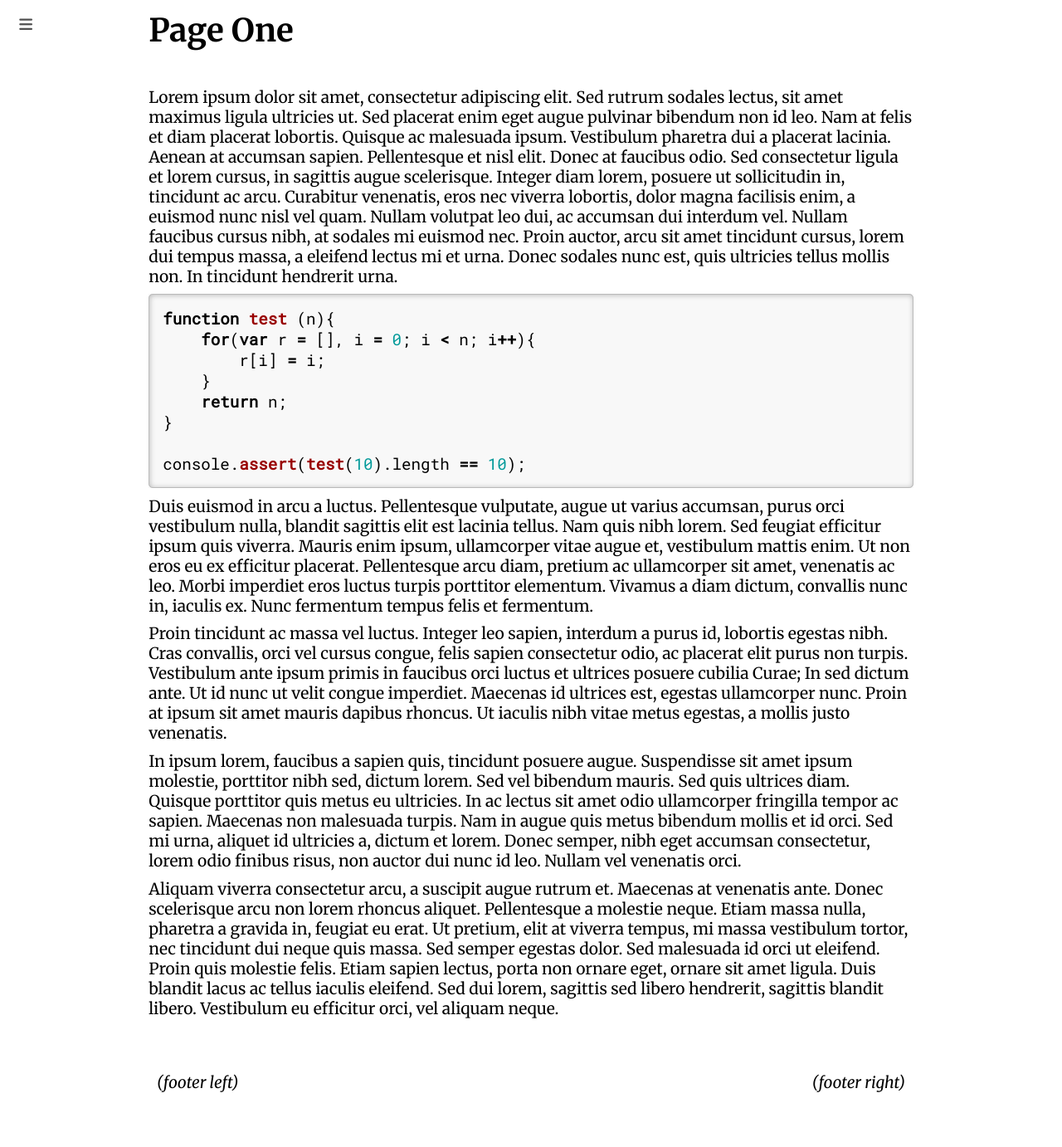
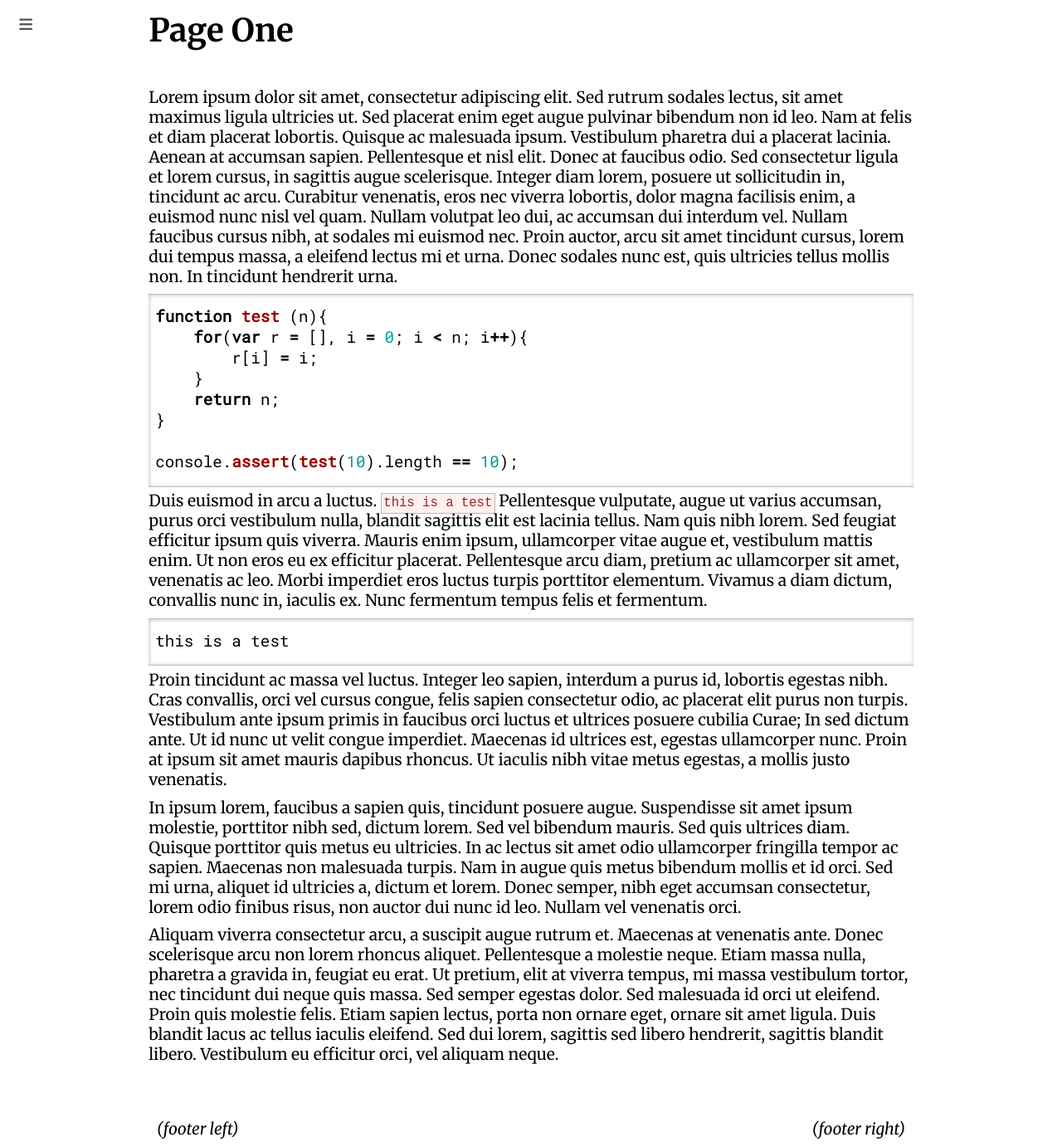
Before and after one commit to samba/jekyll-solace-theme, a Jekyll site: the page built from pages/one.md, in a window 1280 px wide. Shown: the whole page at 83% size. Built offline with Jekyll 4.4.1, drawn with Linux system fonts in a browser that asks for light colours; nearby versions of some CDN libraries; before the commit the page ends 1326 px from its top, so only the background shows below that.

Commit message:
Tuning the styles of code blocks

````diff
--- a/_sass/_util.scss
+++ b/_sass/_util.scss
@@ -58,6 +58,17 @@ $inset-radius: 0.25em !default;
 
 	padding: ($radius);
 
+}
+
+@mixin boxset($depth: 1rem){
+	box-shadow: ($depth/30) ($depth/30) ($depth/3) 0em rgba(0, 0, 0, 0.25) inset;
+	border: {
+		style: solid;
+		radius: 0;
+		color: rgba(0, 0, 0, 0.25);
+		width: 1px 0 1px 0;
+	}
+	padding: $depth;
 }
 
 
--- a/_sass/code-adjust.scss
+++ b/_sass/code-adjust.scss
@@ -1,12 +1,21 @@
 
+// Inline code, i.e. single ticks like `this`
 code.highlighter-rouge {
 	color: #992222;
 	background-color: #FFEFEF;
+	padding: 0.15rem;
+	border: 1px solid rgba(99, 22, 22, 0.3);
 }
 
+div.highlighter-rouge div.highlight {
+
+	@include boxset(1rem);
+	padding: 0;
+	background-color: transparent;
+}
+
+
 pre.highlight {
-
-	@include inset();
 
 	&,
 	& code {
@@ -15,7 +24,7 @@ pre.highlight {
 		background: transparent;
 	}
 
-	padding: 1rem;
+	padding: 0.5rem;
 
 
 	@include small {
--- a/pages/one.md
+++ b/pages/one.md
@@ -20,7 +20,11 @@ function test (n){
 console.assert(test(10).length == 10);
 ```
 
-Duis euismod in arcu a luctus. Pellentesque vulputate, augue ut varius accumsan, purus orci vestibulum nulla, blandit sagittis elit est lacinia tellus. Nam quis nibh lorem. Sed feugiat efficitur ipsum quis viverra. Mauris enim ipsum, ullamcorper vitae augue et, vestibulum mattis enim. Ut non eros eu ex efficitur placerat. Pellentesque arcu diam, pretium ac ullamcorper sit amet, venenatis ac leo. Morbi imperdiet eros luctus turpis porttitor elementum. Vivamus a diam dictum, convallis nunc in, iaculis ex. Nunc fermentum tempus felis et fermentum.
+Duis euismod in arcu a luctus. `this is a test` Pellentesque vulputate, augue ut varius accumsan, purus orci vestibulum nulla, blandit sagittis elit est lacinia tellus. Nam quis nibh lorem. Sed feugiat efficitur ipsum quis viverra. Mauris enim ipsum, ullamcorper vitae augue et, vestibulum mattis enim. Ut non eros eu ex efficitur placerat. Pellentesque arcu diam, pretium ac ullamcorper sit amet, venenatis ac leo. Morbi imperdiet eros luctus turpis porttitor elementum. Vivamus a diam dictum, convallis nunc in, iaculis ex. Nunc fermentum tempus felis et fermentum.
+
+```
+this is a test
+```
 
 Proin tincidunt ac massa vel luctus. Integer leo sapien, interdum a purus id, lobortis egestas nibh. Cras convallis, orci vel cursus congue, felis sapien consectetur odio, ac placerat elit purus non turpis. Vestibulum ante ipsum primis in faucibus orci luctus et ultrices posuere cubilia Curae; In sed dictum ante. Ut id nunc ut velit congue imperdiet. Maecenas id ultrices est, egestas ullamcorper nunc. Proin at ipsum sit amet mauris dapibus rhoncus. Ut iaculis nibh vitae metus egestas, a mollis justo venenatis.
 
````
